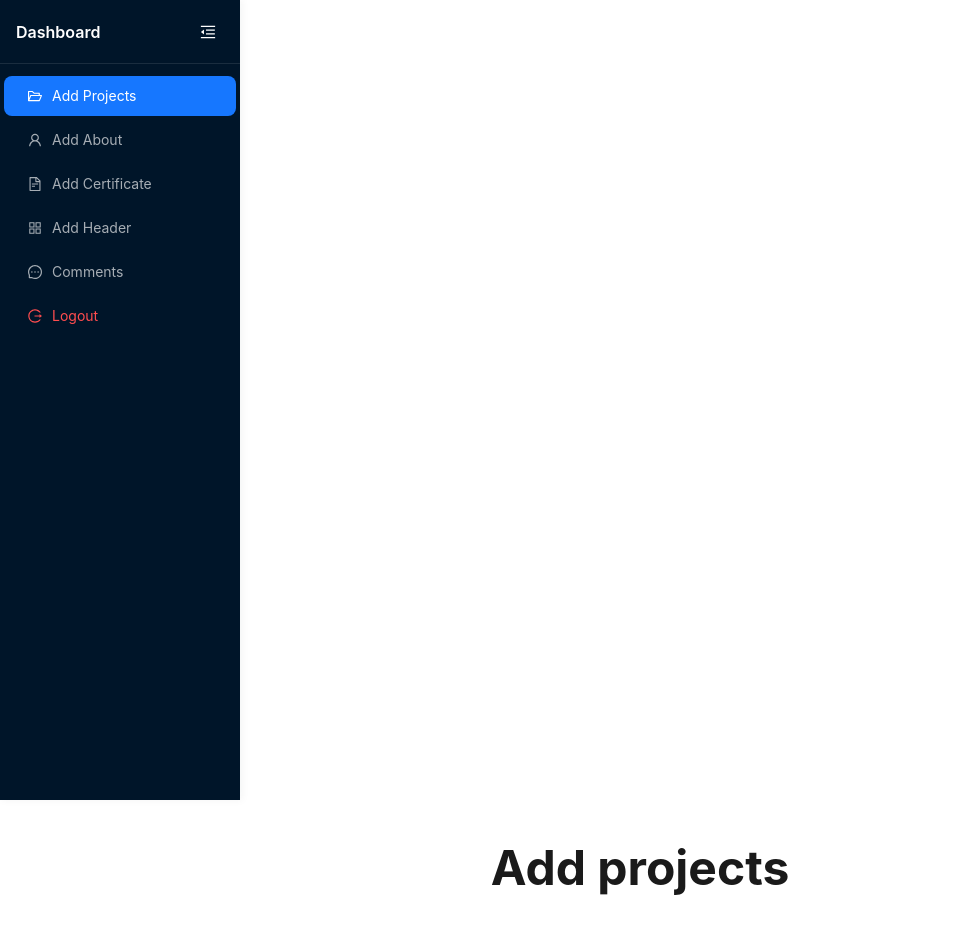
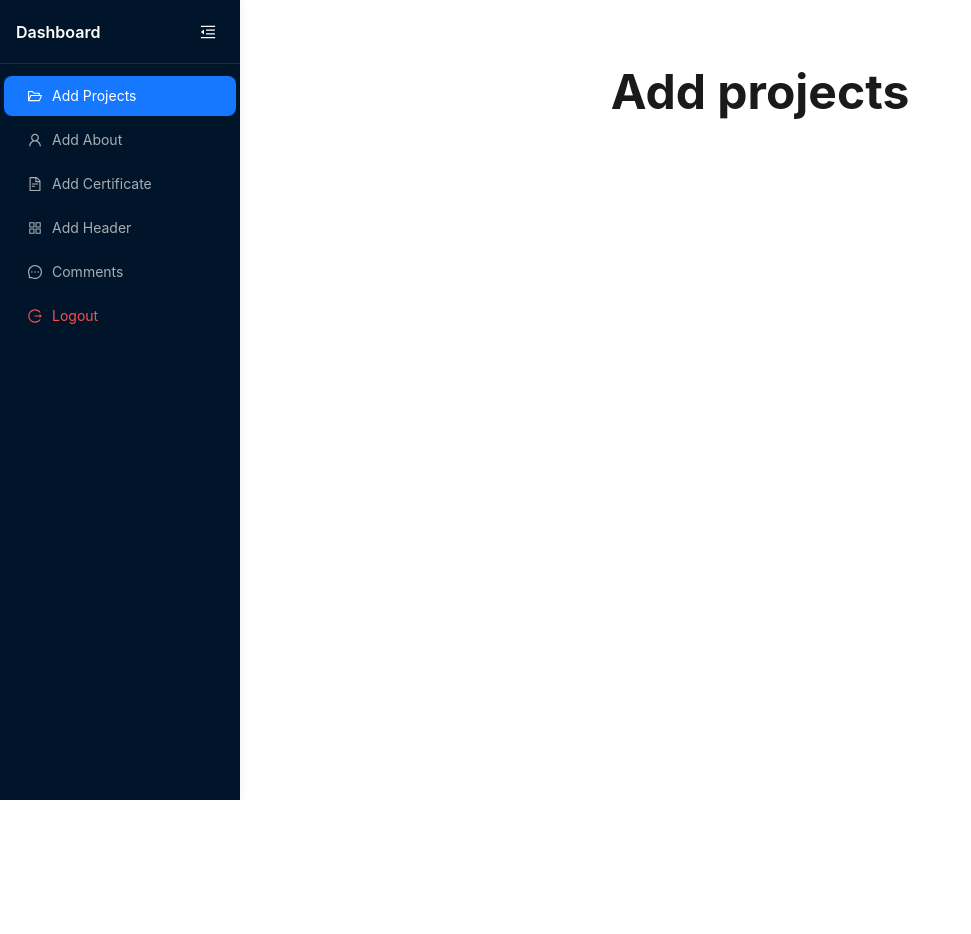
Before and after one commit to Faizanriaz44553/Portfolio-dashboard-v1, a React (Vite) app: page /add-projects in a window 1280 px wide. Shown: the whole page, without its empty margins (0-971 px from the left). After the commit the page ends 800 px from the top, so only its background shows below. Built offline with nearby package versions, Linux system fonts and the light colour scheme; no server answers; sample sign-in values are in the browser's storage.

Commit message:
Fix: Fresh npm install and updated build script

```diff
--- a/src/index.css
+++ b/src/index.css
@@ -32,10 +32,11 @@ html, body, #root {
   height: 100%;
   width: 100%;
 }
+#root {
+  min-height: 100vh;
+}
 body {
   margin: 0;
-  display: flex;
-  place-items: center;
   min-width: 320px;
   min-height: 100vh;
 }
--- a/src/pages/Add-About/Add-About.jsx
+++ b/src/pages/Add-About/Add-About.jsx
@@ -1,10 +1,10 @@
-const AddAbout = ()=>{
+const AddAbout = () => {
   return (
     <div>
-      <img src="https://encrypted-tbn0.gstatic.com/images?q=tbn:ANd9GcQAPf_062JKWOBQr9rKxfyjLtlwzCn6Wwx_fJ6vQDIAgQ&s=10" alt="" />
+      <h1>Add About</h1>
+      <p>This page is visible now inside the dashboard layout.</p>
     </div>
-
-  )
-}
+  );
+};
 
 export default AddAbout
--- a/src/routes/index.jsx
+++ b/src/routes/index.jsx
@@ -1,13 +1,21 @@
 import Login from "../pages/Login/Login.jsx";
 import AddProjects from "../pages/Add-Projects/Add-Projects.jsx";
-
+import AddAbout from "../pages/Add-About/Add-About.jsx";
 import AddCertificate from "../pages/Add-Certificate/Add-Certificate.jsx";
 import AddHeader from "../pages/Add-Header/Add-Header.jsx";
 import Comments from "../pages/Comments/Comments.jsx";
 import ProtectedRoute from "../components/ProtectedRoute.jsx";
 import GuestRoute from "../components/GuestRoute.jsx";
 import Navbar from "../components/Navbar/Navbar.jsx";
-import AddAbout from "../pages/Add-About/Add-About.jsx";
+
+const DashboardLayout = ({ children }) => (
+  <div style={{ display: "flex", minHeight: "100vh" }}>
+    <Navbar />
+    <main style={{ flex: 1, padding: 24 }}>
+      {children}
+    </main>
+  </div>
+);
 
 const RoutesPath = [
   {
@@ -23,8 +31,9 @@ const RoutesPath = [
 
     element: (
       <ProtectedRoute>
-        <Navbar/>
-        <AddProjects />
+        <DashboardLayout>
+          <AddProjects />
+        </DashboardLayout>
       </ProtectedRoute>
     ),
   },
@@ -32,8 +41,9 @@ const RoutesPath = [
     path: "/add-about",
     element: (
       <ProtectedRoute>
-        <Navbar/>
-        <AddAbout/>
+        <DashboardLayout>
+          <AddAbout />
+        </DashboardLayout>
       </ProtectedRoute>
     ),
   },
@@ -41,8 +51,9 @@ const RoutesPath = [
     path: "/add-certificate",
     element:(
       <ProtectedRoute>
-        <Navbar/>
-        <AddCertificate />
+        <DashboardLayout>
+          <AddCertificate />
+        </DashboardLayout>
       </ProtectedRoute>
     ),
   },
@@ -50,8 +61,9 @@ const RoutesPath = [
     path: "/add-header",
     element: (
       <ProtectedRoute>
-        <Navbar/>
-        <AddHeader/>
+        <DashboardLayout>
+          <AddHeader />
+        </DashboardLayout>
       </ProtectedRoute>
     ),
   },
@@ -59,8 +71,9 @@ const RoutesPath = [
     path: "/comments",
     element:(
       <ProtectedRoute>
-        <Navbar/>
-        <Comments/>
+        <DashboardLayout>
+          <Comments />
+        </DashboardLayout>
       </ProtectedRoute>
     ),
   },
```
